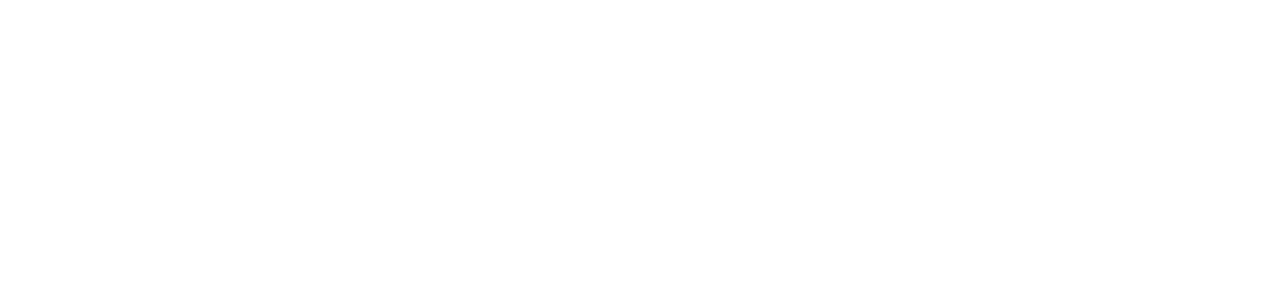
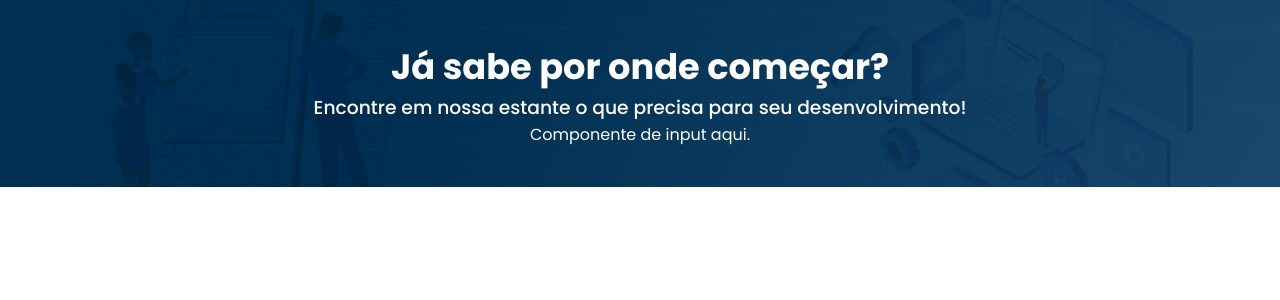
Before and after one commit to gabrielpb88/alurabooks-react, a React (Create React App) app: page / in a window 1280 px wide. Shown: the top 300 px of the page. Built offline with nearby package versions, Linux system fonts and the light colour scheme.

Commit message:
feat: add Banner component

```diff
--- a/src/App.tsx
+++ b/src/App.tsx
@@ -2,7 +2,15 @@
 import { Banner } from './components/Banner';
 
 function App() {
-  return <div className="App"></div>;
+  return (
+    <div className="App">
+      <Banner
+        titulo="Já sabe por onde começar?"
+        subtitulo="Encontre em nossa estante o que precisa para seu desenvolvimento!">
+        Componente de input aqui.
+      </Banner>
+    </div>
+  );
 }
 
 export default App;
--- /dev/null
+++ b/src/components/Banner/Banner.styles.tsx
@@ -0,0 +1,22 @@
+import styled from 'styled-components';
+import background from './assets/fundo.png';
+
+export const StyledBanner = styled.div`
+  background-image: url(${background});
+  background-repeat: no-repeat;
+  background-position: center;
+  background-size: cover;
+  padding: 2.5rem;
+
+  text-align: center;
+  color: #fff;
+`;
+
+export const Title = styled.h2`
+  font-size: 2.2rem;
+  font-weight: 700;
+`;
+
+export const SubTitle = styled.h3`
+  font-weight: 500;
+`;
--- /dev/null
+++ b/src/components/Banner/index.tsx
@@ -0,0 +1,18 @@
+import { ReactNode } from 'react';
+import { StyledBanner, SubTitle, Title } from './Banner.styles';
+
+export interface BannerProps {
+  titulo?: string;
+  subtitulo?: string;
+  children?: ReactNode;
+}
+
+export const Banner = ({ titulo, subtitulo, children }: BannerProps) => {
+  return (
+    <StyledBanner>
+      <Title>{titulo}</Title>
+      <SubTitle>{subtitulo}</SubTitle>
+      {children}
+    </StyledBanner>
+  );
+};
```
Also changed, not shown: src/components/Banner/assets/fundo.png (added).
